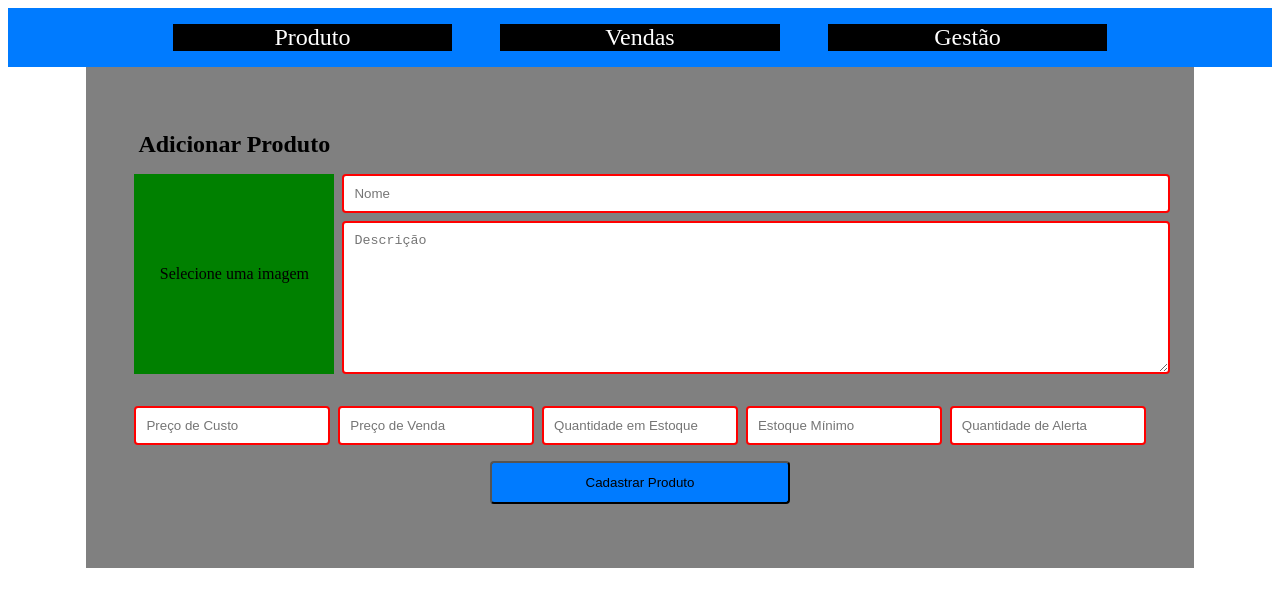
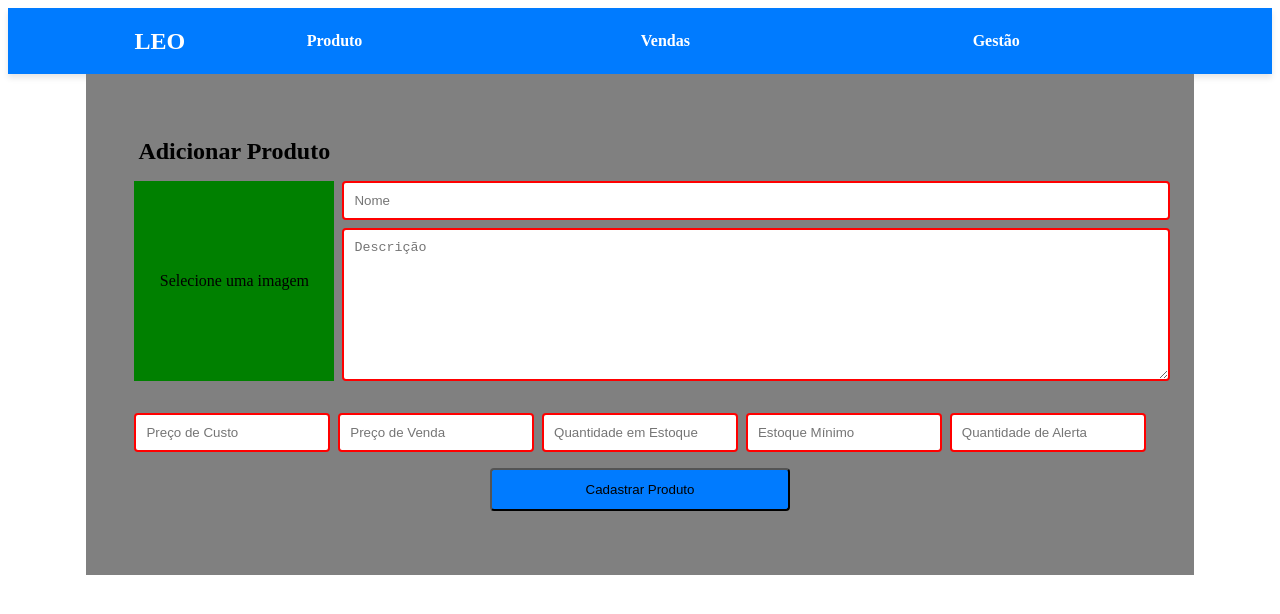
Before and after one commit to Leonan-Bazilio/Store-Management, a React (Vite) app in the folder StoreManagerFront/: page /add-product in a window 1280 px wide. Shown: the top 614 px of the page. Built offline with nearby package versions, Linux system fonts and the light colour scheme; no server answers; the HTML template or start-up script is replaced by a standard one.

Commit message:
header/nav modificados

```diff
--- a/StoreManagerFront/src/components/Header/Header.jsx
+++ b/StoreManagerFront/src/components/Header/Header.jsx
@@ -5,6 +5,7 @@ import { Link } from "react-router-dom";
 const Header = () => {
   return (
     <header className={styles.header}>
+      <div className={styles.logo}>LEO</div>
       <nav className={styles.nav}>
         <div className={styles.dropdown}>
           <div className={styles.dropdownTitle}>Produto</div>
@@ -24,7 +25,7 @@ const Header = () => {
               Efetuar Venda
             </Link>
             <Link to="/sales-history" className={styles.link}>
-              historico de vendas
+              Histórico de Vendas
             </Link>
           </div>
         </div>
@@ -35,7 +36,7 @@ const Header = () => {
               Baixo Estoque
             </Link>
             <Link to="/profit-overview" className={styles.link}>
-              gastos e lucros
+              Gastos e Lucros
             </Link>
           </div>
         </div>
--- a/StoreManagerFront/src/components/Header/Header.module.css
+++ b/StoreManagerFront/src/components/Header/Header.module.css
@@ -1,38 +1,75 @@
 .header {
   background-color: #007bff;
   color: white;
-  padding: 1rem 3rem;
-  text-align: center;
-}
-.nav {
-  width: 80%;
-  margin: 0 auto;
   display: flex;
   align-items: center;
-  justify-content: space-between;
-  font-size: 1.5em;
-  gap: 3rem;
+  padding: 1rem 10%;
+  box-shadow: 0 4px 6px rgba(0, 0, 0, 0.1);
 }
+
+.logo {
+  font-size: 1.5rem;
+  font-weight: bold;
+  color: white;
+  text-transform: uppercase;
+}
+
+.nav {
+  width: 100%;
+  display: flex;
+  align-items: center;
+  gap: 2rem;
+  justify-content: space-around;
+}
+
 .dropdown {
+  position: relative;
+  text-align: center;
+  width: 150px;
+}
+
+.dropdownTitle {
+  padding: 0.5rem 1rem;
+  color: white;
+  font-weight: bold;
+  border-radius: 4px;
+  transition: background-color 0.3s ease;
+}
+
+.dropdownTitle:hover {
+  background-color: rgba(255, 255, 255, 0.2);
+}
+
+.dropdownContent {
+  position: absolute;
+  top: 0%;
+  left: 0;
   width: 100%;
-  position: relative;
-  background-color: black;
+  background-color: #f9f9f9;
+  box-shadow: 0 4px 6px rgba(0, 0, 0, 0.1);
+  border-radius: 4px;
+  display: block;
+  z-index: 2;
+  opacity: 0;
+  transition: top 0.3s ease, opacity 0.3s ease;
 }
-.dropdownContent {
-  width: 100%;
-  background-color: red;
-  display: none;
-  position: absolute;
+
+.dropdown:hover .dropdownContent {
+  display: block;
   top: 100%;
-  left: 0;
-  z-index: 1;
+  opacity: 1;
 }
+
 .link {
+  display: block;
+  padding: 0.75rem;
   text-decoration: none;
   color: #333;
-  padding: 0.5rem 0.75rem;
-  display: block;
+  font-size: 0.9rem;
+  transition: background-color 0.3s ease, color 0.3s ease;
 }
-.dropdown:hover .dropdownContent {
-  display: block;
+
+.link:hover {
+  background-color: #3395ff;
+  color: white;
 }
```
